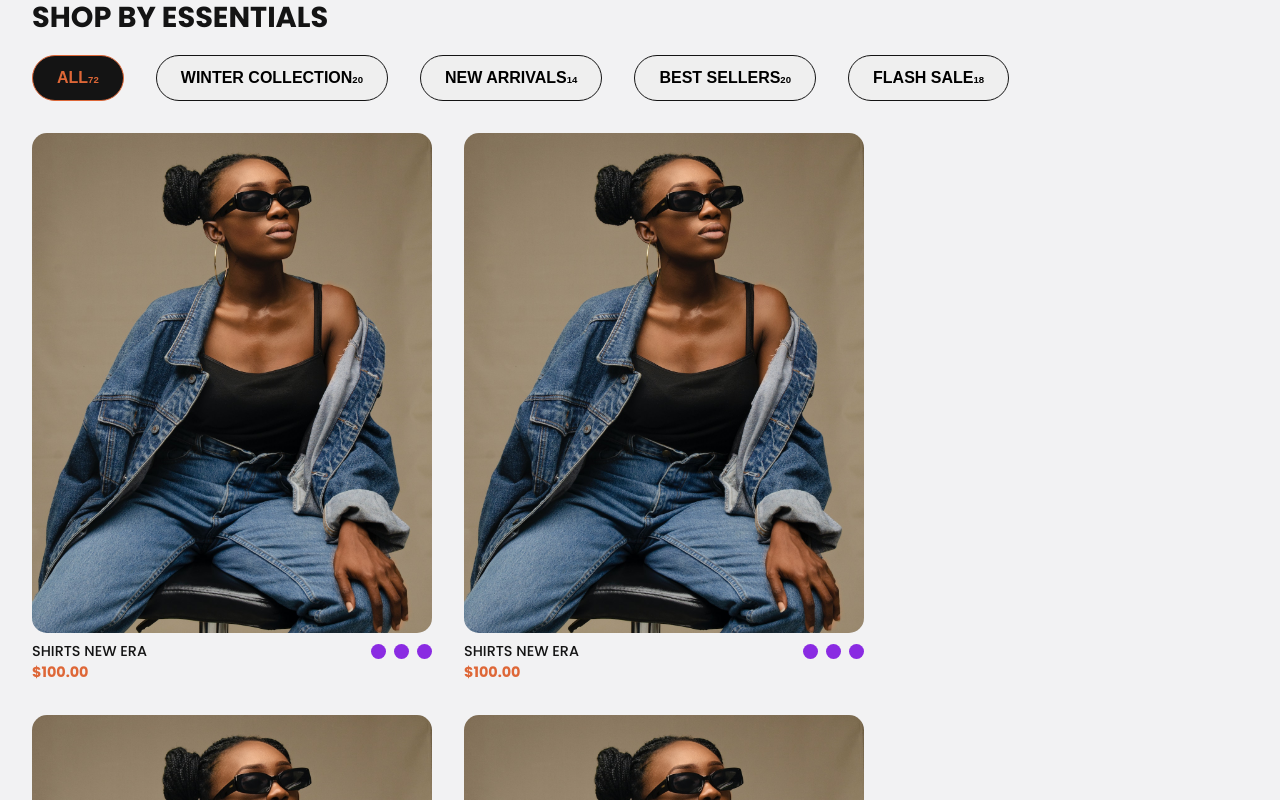
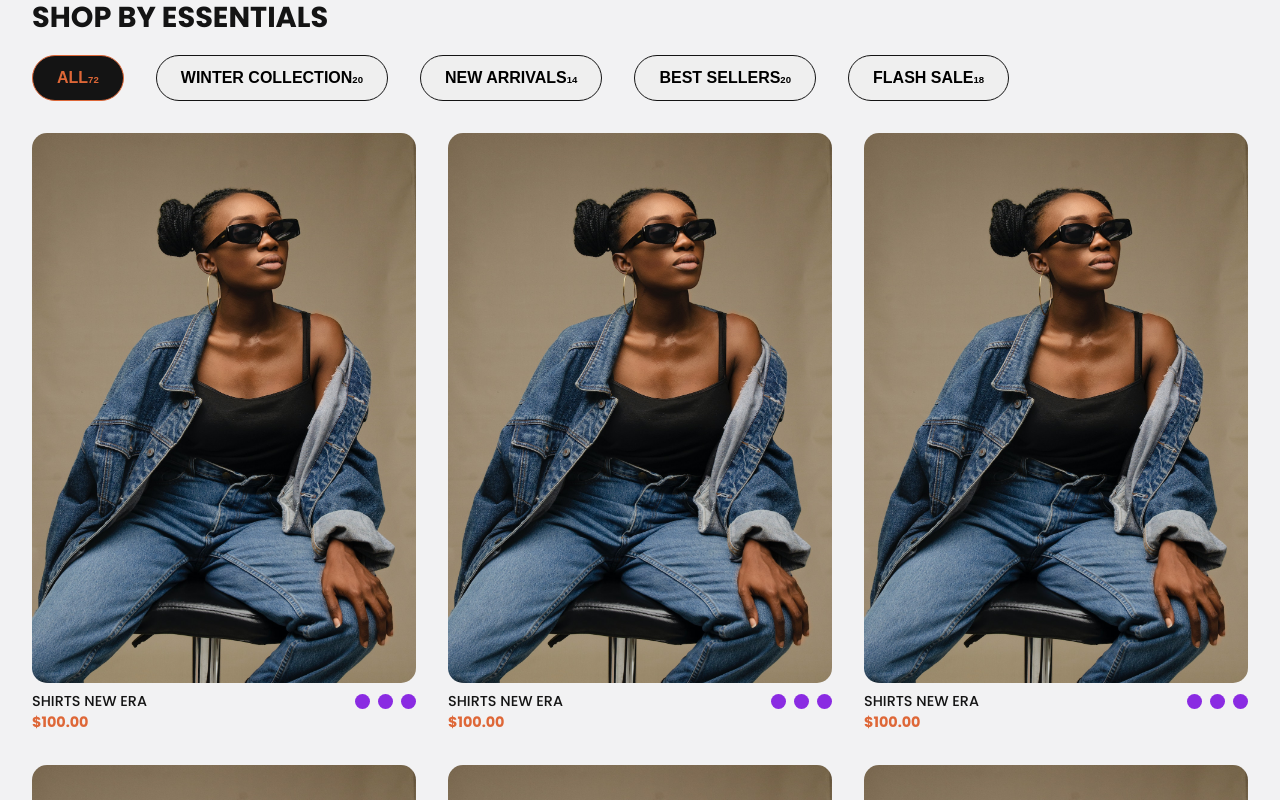
Before and after one commit to MozartOnWeb/sopa, a Next.js app: page / in a window 1280 px wide. Shown: the part 960-1760 px from the top of the page. Built offline with nearby package versions, Linux system fonts and the light colour scheme.

Commit message:
product card is responsive

```diff
--- a/src/components/product_card/styles.module.css
+++ b/src/components/product_card/styles.module.css
@@ -3,10 +3,16 @@
 
 .image_container {
   position: relative;
-  width: 400px;
-  height: 500px;
+  width: 100%;
+  height: 550px;
   border-radius: 15px;
   overflow: hidden;
+}
+
+@media screen and (max-width: 572px) {
+  .image_container {
+    height: 350px;
+  }
 }
 
 .image_container img {
--- a/src/sections/by_essentials/styles.module.css
+++ b/src/sections/by_essentials/styles.module.css
@@ -12,7 +12,21 @@
 
 .product_container {
   margin-top: 2rem;
-  display: flex;
-  flex-wrap: wrap;
+  width: 100%;
+  display: grid;
+  grid-template-columns: repeat(3, 1fr);
+  grid-template-rows: auto;
   gap: 2rem;
 }
+
+@media screen and (max-width: 672px) {
+  .product_container {
+    grid-template-columns: repeat(2, 1fr);
+  }
+}
+
+@media screen and (max-width: 472px) {
+  .product_container {
+    grid-template-columns: repeat(1, 1fr);
+  }
+}
```
